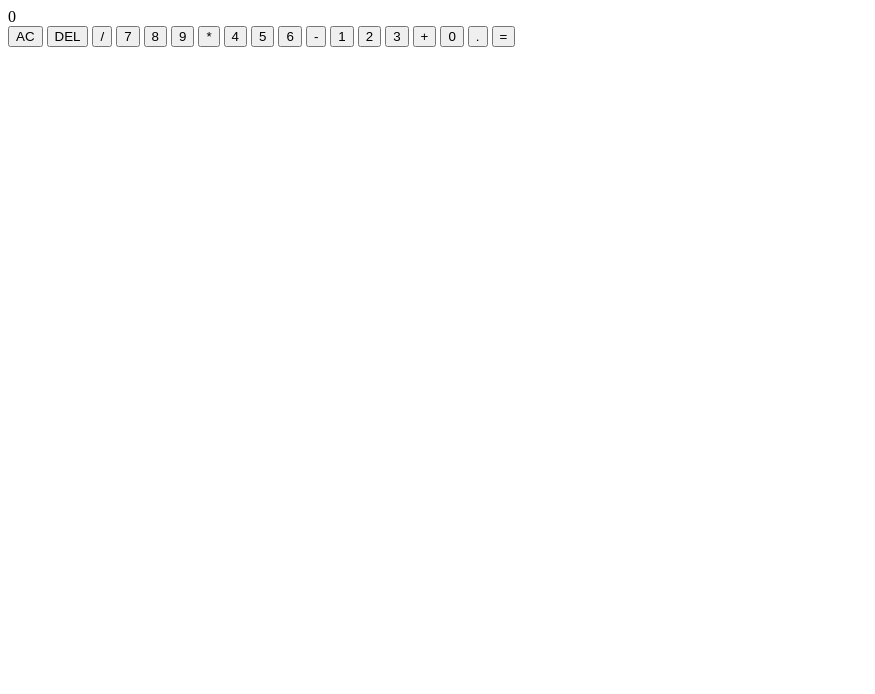
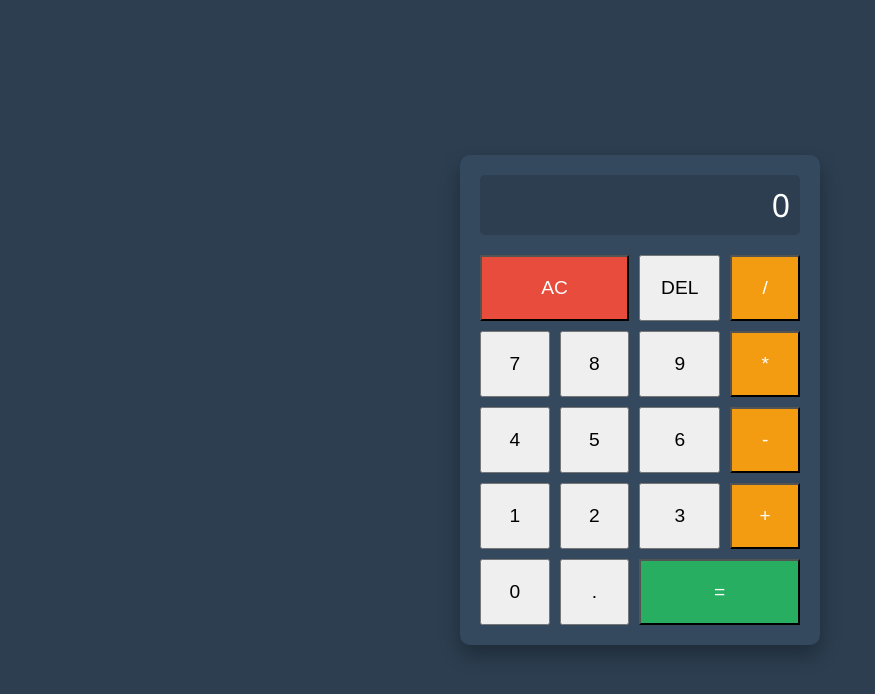
Before and after one commit to t3chd0m/repos, a plain HTML site: page calculator/index.html in a window 1280 px wide. Shown: the whole page, without its empty margins (0-875 px from the left). Drawn offline with Linux system fonts and the light colour scheme.

Commit message:
Added HTML shell and linked CSS

```diff
--- a/calculator/index.html
+++ b/calculator/index.html
@@ -1,6 +1,15 @@
+<!DOCTYPE html>
+<html lang="en">
+<head>
+    <meta charset="UTF-8">
+    <meta name="viewport" content="width=device-width, initial-scale=1.0">
+    <title>Calculator</title>
+    <link rel="stylesheet" href="style.css">
+</head>
+<body>
+
     <div class="calculator">
         <div id="display">0</div>
-    <!-- This 'buttons' div is the grid container -->
         <div class="buttons">
             <!-- Row 1 -->
             <button class="btn" id="clear">AC</button>
@@ -31,3 +40,8 @@
             <button class="btn" id="equals">=</button>
         </div>
     </div>
+
+    <!-- THIS LINKS YOUR JAVASCRIPT -->
+    <script src="script.js"></script>
+</body>
+</html>
--- a/calculator/style.css
+++ b/calculator/style.css
@@ -33,11 +33,10 @@
 
 .buttons {
     display: grid;
-    /* This creates 4 equal columns */
     grid-template-columns: repeat(4, 1fr);
     gap: 10px;
-    width: 100%;
 }
+
 
 .btn {
     padding: 20px;
```
Lines whose indentation alone changed are shown as unchanged.
